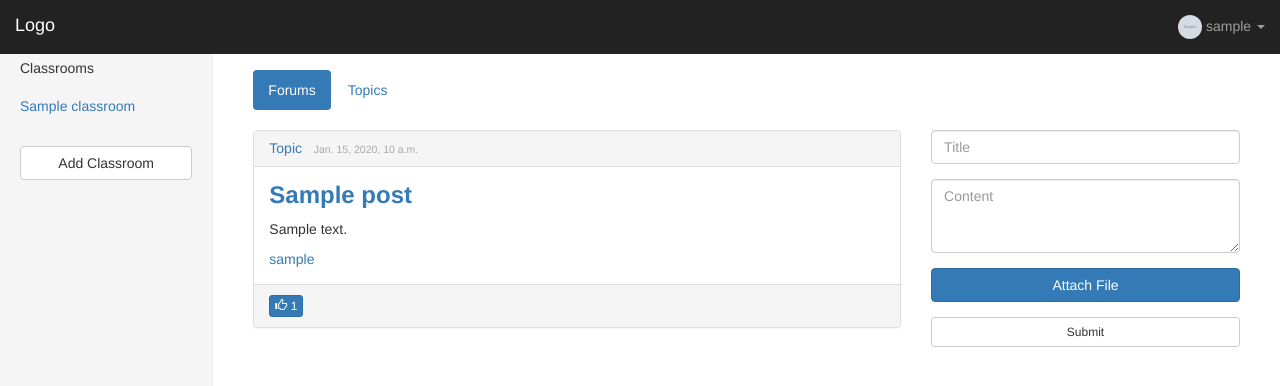
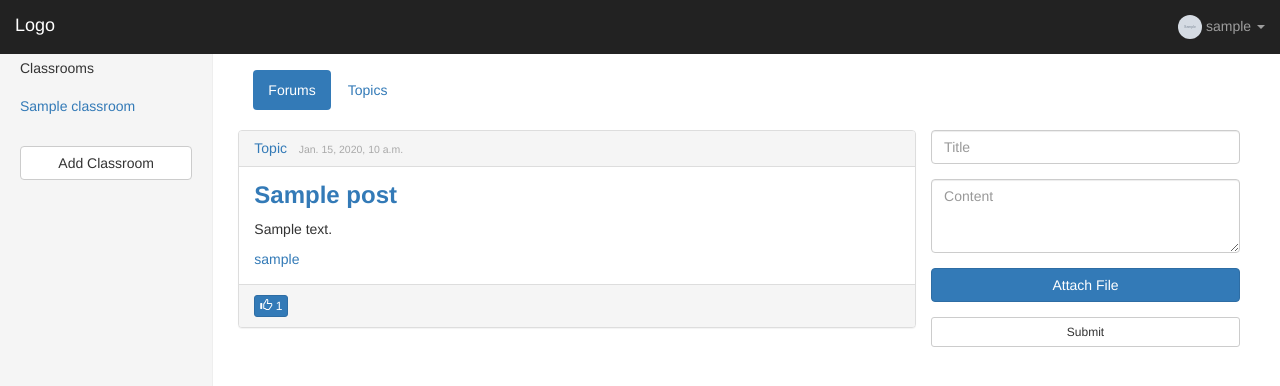
Before and after one commit to generil/hackathon, a Django app: page /classroom/1/forum/ in a window 1280 px wide. Shown: the top 386 px of the page. Run offline with Django 3.2, Linux system fonts and the light colour scheme; a user stored in the database is signed in; tables that the repository leaves empty hold one stand-in row (values such as "Sample post"); grey boxes marked "Sample" are stand-in pictures; some libraries are stand-ins or nearby versions.

Commit message:
naega hajima hajima

```diff
--- a/classroom/templates/classroom/forum.html
+++ b/classroom/templates/classroom/forum.html
@@ -8,11 +8,12 @@
 
 <div class="tab-content">
     <div id="forum" class="tab-pane fade in active">
+		<div class="row">
+			<div class="col-lg-8 col-md-8">
 				{% if posts|length == 0 %}
-            <p>No posts</p>
+				<h1>No posts</h1>
 				{% else %}
 					<div class="row">
-                <div class="col-lg-8 col-lg-8">
 						{% for post in posts %}
 							<div class="panel panel-default">
 								<div class="panel-heading" style="padding-bottom:5px; padding-top:5px;">
@@ -32,7 +33,9 @@
 							</div>
 						{% endfor %}
 					</div>
-                <div class="col-lg-4 col-lg-4">
+				{% endif %}
+			</div>
+			<div class="col-lg-4 col-md-4">
 				<form action="{% url 'classroom:post_on_forum' classroom.pk %}?next={{ request.path }}" method="POST">
 					{% csrf_token %}
 					<div class="form-group">
@@ -54,7 +57,6 @@
 				</form>
 			</div>
 		</div>
-        {% endif %}
     </div>
     <div id="topic" class="tab-pane fade">
         {% if topics.count == 0 %}
```
Lines whose indentation alone changed are shown as unchanged.
